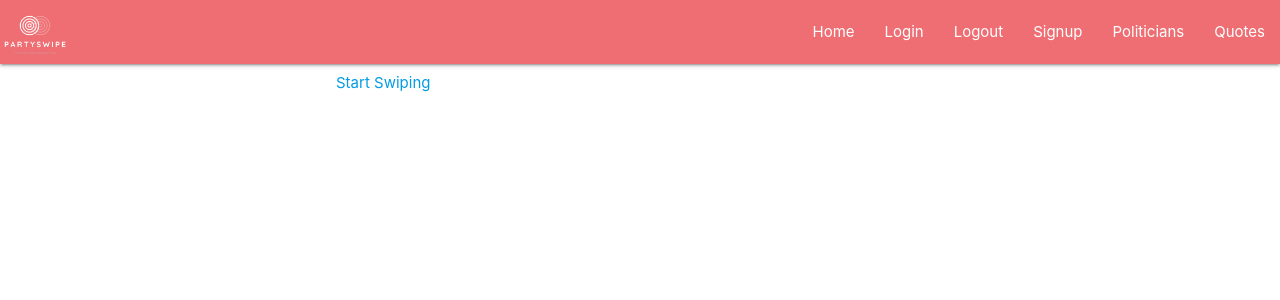
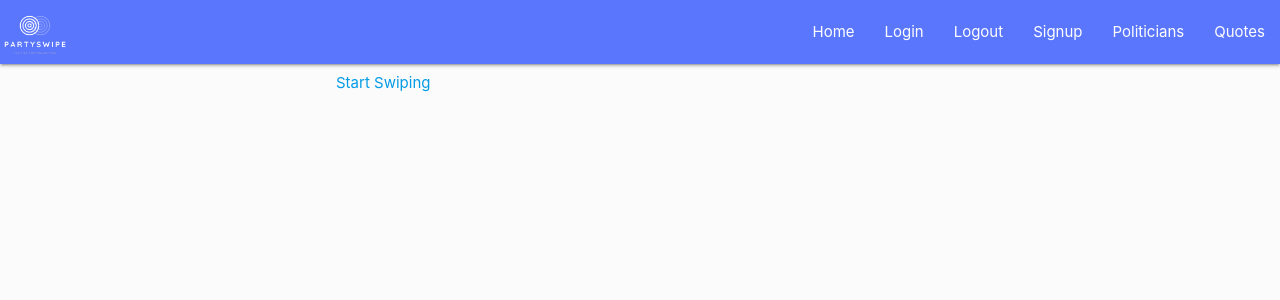
Before and after one commit to nikotsafos/poli-match, a Django app: page / in a window 1280 px wide. Shown: the top 300 px of the page. Run offline with Django 3.2, Linux system fonts and the light colour scheme.

Commit message:
updated styling for navbar

```diff
--- a/poli_match/poli_match_app/static/style.css
+++ b/poli_match/poli_match_app/static/style.css
@@ -2,3 +2,11 @@
 	width: 70px;
 	height: 70px;
 }
+
+body{
+	background-color: #FBFBFC;
+}
+
+nav{
+	background-color: #5A76FC;
+}
```
